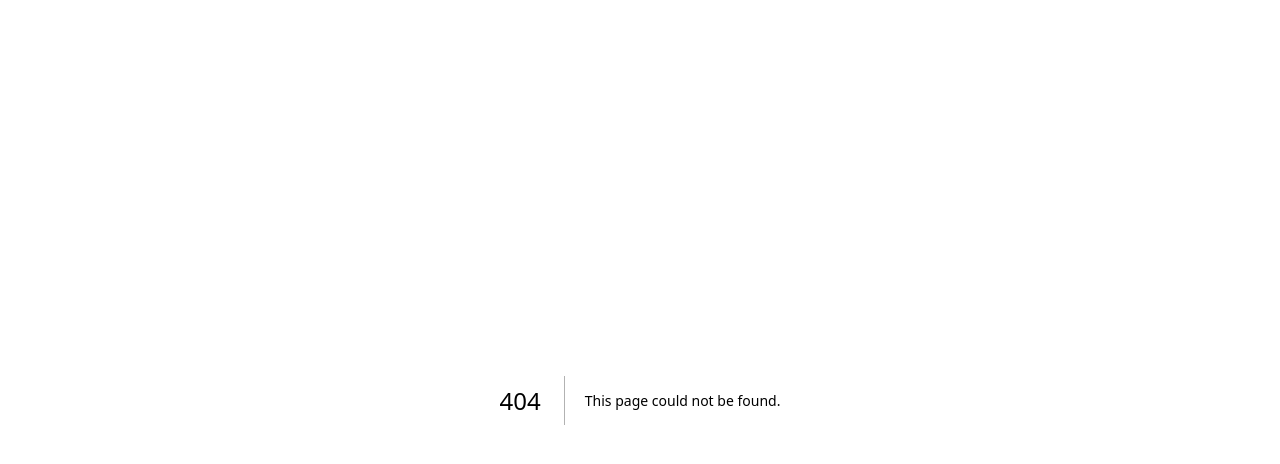
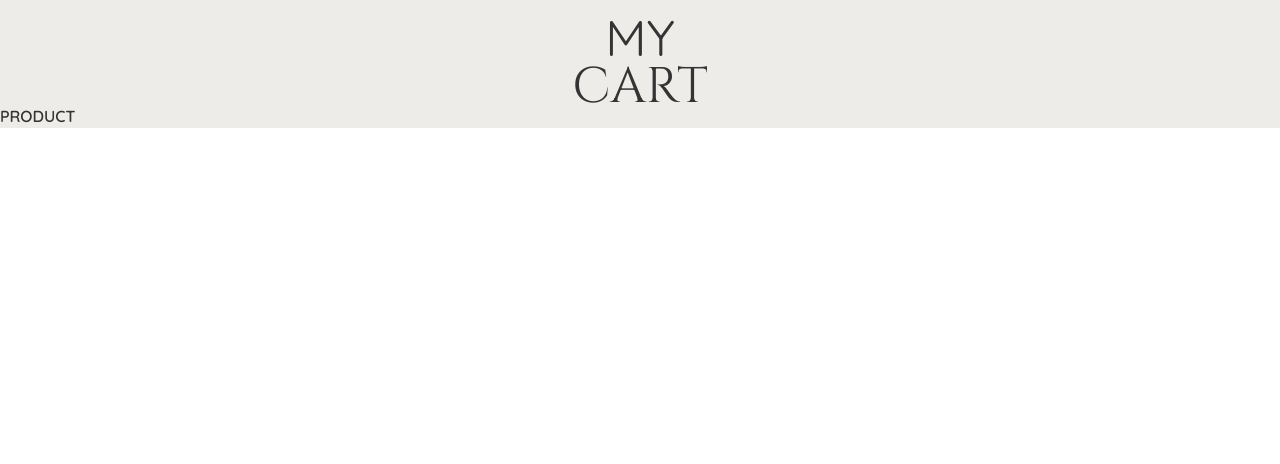
Before and after one commit to 23L-PM7/blackOne, a Next.js app: page /cart in a window 1280 px wide. Before the commit this address had no page. Shown: the top 464 px of the page. Built offline with nearby package versions, Linux system fonts and the light colour scheme.

Commit message:
cart checkout

```diff
--- /dev/null
+++ b/src/app/cart/page.tsx
@@ -0,0 +1,20 @@
+"use client";
+import { cinzel, quicksand } from "../theme";
+
+export default function Home() {
+  return (
+    <div className="w-screen bg-[#EDECE9] text-[#343434]">
+      <div className="flex flex-col">
+        <div className="flex flex-col justify-center items-center">
+          <h1 className={`${quicksand.className} text-[50px] h-[50px]`}>MY</h1>
+          <h2 className={`${cinzel.className} text-[50px] h-[54px]`}>CART</h2>
+        </div>
+        <div>
+          <div>
+            <h1 className={`${quicksand.className} font-semibold`}>PRODUCT</h1>
+          </div>
+        </div>
+      </div>
+    </div>
+  );
+}
```
